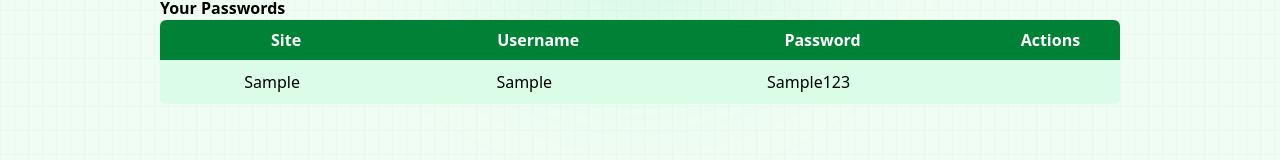
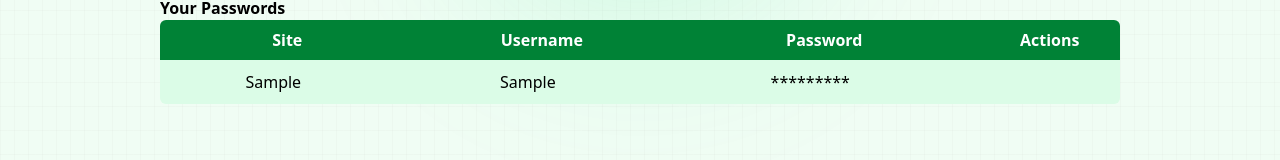
Before and after one commit to iam-rajuan/password-manager-reactjs, a React (Vite) app in the folder password-manager-reactjs-mongodb/frontend/: page / in a window 1280 px wide. Both pictures are taken after typing "Sample", "Sample", "Sample123" into the empty fields and a click on the button "save Password". Shown: the part 302-462 px from the top of the page. Built offline with nearby package versions, Linux system fonts and the light colour scheme; some icons are missing.

Commit message:
feat: hide password with *

```diff
--- a/password-manager-reactjs-mongodb/frontend/src/components/Manager.jsx
+++ b/password-manager-reactjs-mongodb/frontend/src/components/Manager.jsx
@@ -104,7 +104,8 @@ const Manager = () => {
         // console.log(form);
 
         console.log("editing password with id: ", id);
-        setform(passwordArray.filter(item=>item.id===id)[0])
+        setform({...passwordArray.filter(item=>item.id===id)[0], id : id })
+        // setform(passwordArray.filter(item=>item.id===id)[0])
         setPasswordArray(passwordArray.filter(item=>item.id!=id))
         // localStorage.setItem("password", JSON.stringify(passwordArray.filter(item=>item.id!=id)))
 
@@ -243,7 +244,7 @@ const Manager = () => {
 
                                     <td className='py-2 border-white text-center'>
                                         <div className='mx-3 flex items-center justify-center'>
-                                            <span>{item.password}</span>
+                                            <span>{"*".repeat(item.password.length)}</span>
                                             <div className="lordiconCopy size-7 cursor-pointer" onClick={() => { copyText(item.password) }}>
                                                 <lord-icon
                                                     style={{ "width": "25px", "height": "25px", "paddingTop": "3px", "paddingLeft": "3px" }}
```
